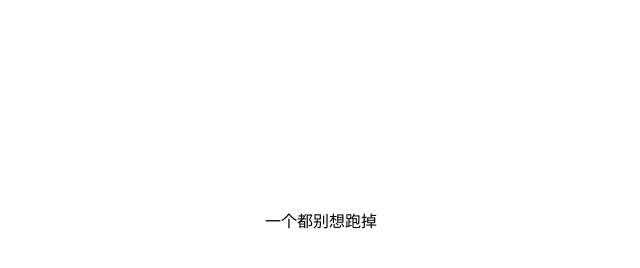
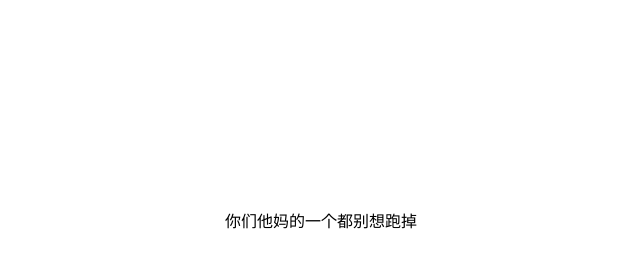
Before and after one commit to trwwrt/trwwrt.github.io, a plain HTML site: page index.html in a window 1280 px wide. Shown: the whole page, without its empty margins (319-959 px from the left). Drawn offline with Linux system fonts and the light colour scheme.

Commit message:
Update index.html

```diff
--- a/index.html
+++ b/index.html
@@ -17,6 +17,6 @@
 
 </head>
 <body>
-    <div class="img">一个都别想跑掉</div>
+    <div class="img">你们他妈的一个都别想跑掉</div>
 </body>
 </html>
```
